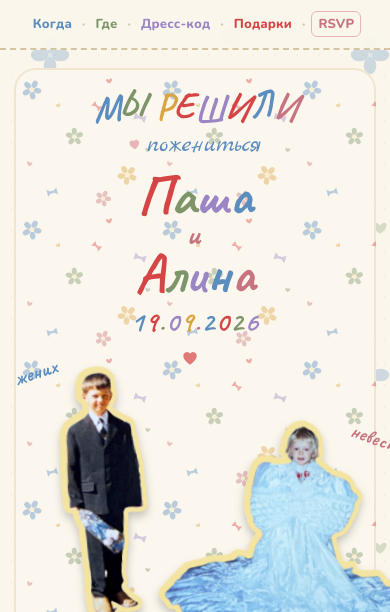
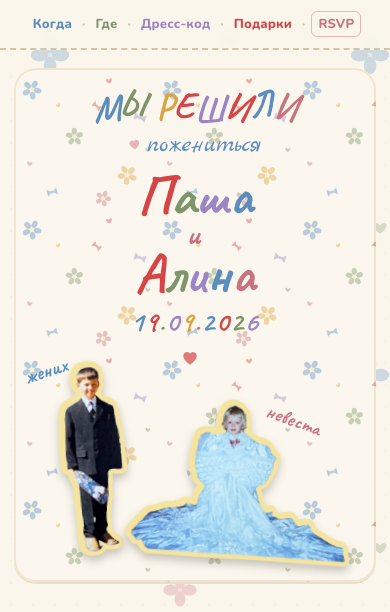
Before and after one commit to buchapavel-hub/pasha-i-alina, a plain HTML site: page index.html in a window 390 px wide. Shown: the top 612 px of the page. Drawn offline with nearby package versions, Linux system fonts and the light colour scheme; a web font is replaced by a local one.

Commit message:
Make hero portraits responsive so labels stay visible on narrow phones

```diff
--- a/index.html
+++ b/index.html
@@ -505,13 +505,13 @@
           <div style="position:relative;transform:rotate(-4deg);z-index:1">
             <span style="position:absolute;left:-4px;top:6px;z-index:3;font-family:'Caveat';font-weight:700;font-size:20px;color:#5B8DBF;transform:rotate(-14deg)">жених</span>
             <sc-if value="{{ groomPhoto }}" hint-placeholder-val="{{ false }}">
-              <img src="assets/groom.png" alt="жених" style="width:170px;min-width:0;flex-shrink:1;height:auto;display:block;filter:drop-shadow(2px 0 0 #F4E4A1) drop-shadow(-2px 0 0 #F4E4A1) drop-shadow(0 2px 0 #F4E4A1) drop-shadow(0 -2px 0 #F4E4A1) drop-shadow(1.4px 1.4px 0 #F4E4A1) drop-shadow(-1.4px 1.4px 0 #F4E4A1) drop-shadow(1.4px -1.4px 0 #F4E4A1) drop-shadow(-1.4px -1.4px 0 #F4E4A1) drop-shadow(0 5px 4px rgba(62,59,51,.28))">
+              <img src="assets/groom.png" alt="жених" style="width:clamp(110px,33vw,170px);min-width:0;flex-shrink:1;height:auto;display:block;filter:drop-shadow(2px 0 0 #F4E4A1) drop-shadow(-2px 0 0 #F4E4A1) drop-shadow(0 2px 0 #F4E4A1) drop-shadow(0 -2px 0 #F4E4A1) drop-shadow(1.4px 1.4px 0 #F4E4A1) drop-shadow(-1.4px 1.4px 0 #F4E4A1) drop-shadow(1.4px -1.4px 0 #F4E4A1) drop-shadow(-1.4px -1.4px 0 #F4E4A1) drop-shadow(0 5px 4px rgba(62,59,51,.28))">
             </sc-if>
           </div>
           <div style="position:relative;transform:rotate(4deg);margin-left:-32px;z-index:2;min-width:0;flex-shrink:1">
-            <span style="position:absolute;left:180px;top:6px;z-index:3;font-family:'Caveat';font-weight:700;font-size:20px;color:#C77480;transform:rotate(16deg)">невеста</span>
+            <span style="position:absolute;left:58%;top:6px;z-index:3;font-family:'Caveat';font-weight:700;font-size:20px;color:#C77480;transform:rotate(16deg);white-space:nowrap">невеста</span>
             <sc-if value="{{ bridePhoto }}" hint-placeholder-val="{{ false }}">
-              <img src="assets/bride.png" alt="невеста" style="width:300px;min-width:0;height:auto;display:block;filter:drop-shadow(2px 0 0 #F4E4A1) drop-shadow(-2px 0 0 #F4E4A1) drop-shadow(0 2px 0 #F4E4A1) drop-shadow(0 -2px 0 #F4E4A1) drop-shadow(1.4px 1.4px 0 #F4E4A1) drop-shadow(-1.4px 1.4px 0 #F4E4A1) drop-shadow(1.4px -1.4px 0 #F4E4A1) drop-shadow(-1.4px -1.4px 0 #F4E4A1) drop-shadow(0 5px 4px rgba(62,59,51,.28))">
+              <img src="assets/bride.png" alt="невеста" style="width:clamp(190px,58vw,300px);min-width:0;height:auto;display:block;filter:drop-shadow(2px 0 0 #F4E4A1) drop-shadow(-2px 0 0 #F4E4A1) drop-shadow(0 2px 0 #F4E4A1) drop-shadow(0 -2px 0 #F4E4A1) drop-shadow(1.4px 1.4px 0 #F4E4A1) drop-shadow(-1.4px 1.4px 0 #F4E4A1) drop-shadow(1.4px -1.4px 0 #F4E4A1) drop-shadow(-1.4px -1.4px 0 #F4E4A1) drop-shadow(0 5px 4px rgba(62,59,51,.28))">
             </sc-if>
           </div>
         </div>
```
